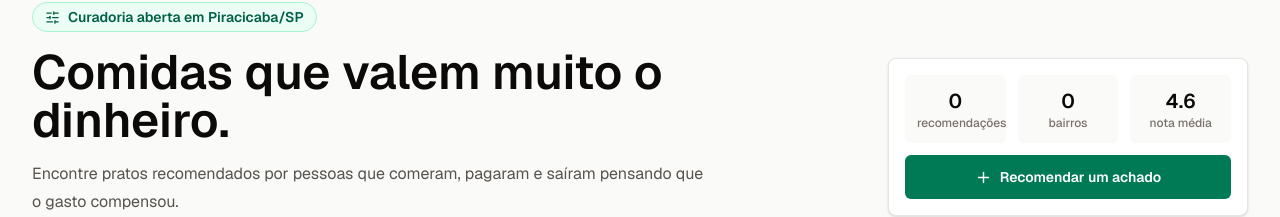
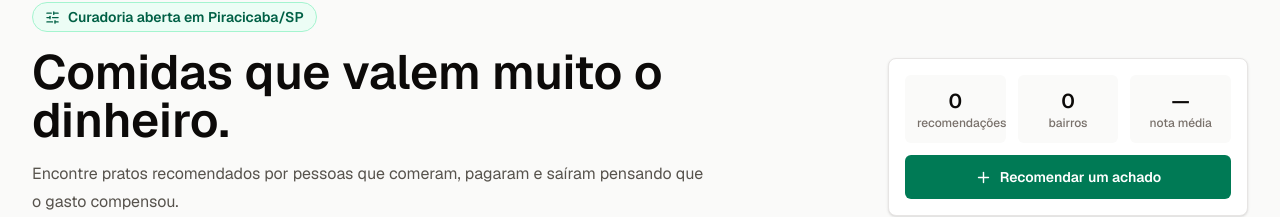
Before and after one commit to cheri-hub/vale-muito, a Next.js app: page / in a window 1280 px wide. Shown: the part 109-326 px from the top of the page. Built offline with nearby package versions, Linux system fonts and the light colour scheme; no server answers; the database is empty.

Commit message:
fix: calculate average rating metric

```diff
--- a/src/components/discovery/DiscoveryExperience.tsx
+++ b/src/components/discovery/DiscoveryExperience.tsx
@@ -23,6 +23,7 @@ export function DiscoveryExperience({ recommendations }: DiscoveryExperienceProp
   const [locationStatus, setLocationStatus] = useState<"idle" | "loading" | "ready" | "error">("idle");
 
   const neighborhoods = useMemo(() => getUniqueNeighborhoods(recommendations), [recommendations]);
+  const averageValueScore = useMemo(() => getAverageValueScore(recommendations), [recommendations]);
   const visibleRecommendations = useMemo(
     () => filterRecommendations(recommendations, filters),
     [filters, recommendations],
@@ -71,7 +72,7 @@ export function DiscoveryExperience({ recommendations }: DiscoveryExperienceProp
           <div className="grid grid-cols-3 gap-3 text-center">
             <Metric label="recomendações" value={String(recommendations.length)} />
             <Metric label="bairros" value={String(neighborhoods.length)} />
-            <Metric label="nota média" value="4.6" />
+            <Metric label="nota média" value={averageValueScore} />
           </div>
           <Link
             href="/recommend/new"
@@ -115,6 +116,16 @@ export function DiscoveryExperience({ recommendations }: DiscoveryExperienceProp
   );
 }
 
+function getAverageValueScore(recommendations: Recommendation[]) {
+  if (recommendations.length === 0) {
+    return "—";
+  }
+
+  const totalScore = recommendations.reduce((sum, recommendation) => sum + recommendation.valueScore, 0);
+
+  return (totalScore / recommendations.length).toFixed(1);
+}
+
 interface MetricProps {
   label: string;
   value: string;
```
Also changed, not shown: 1 other file (tests, documents, lock files or other folders).
